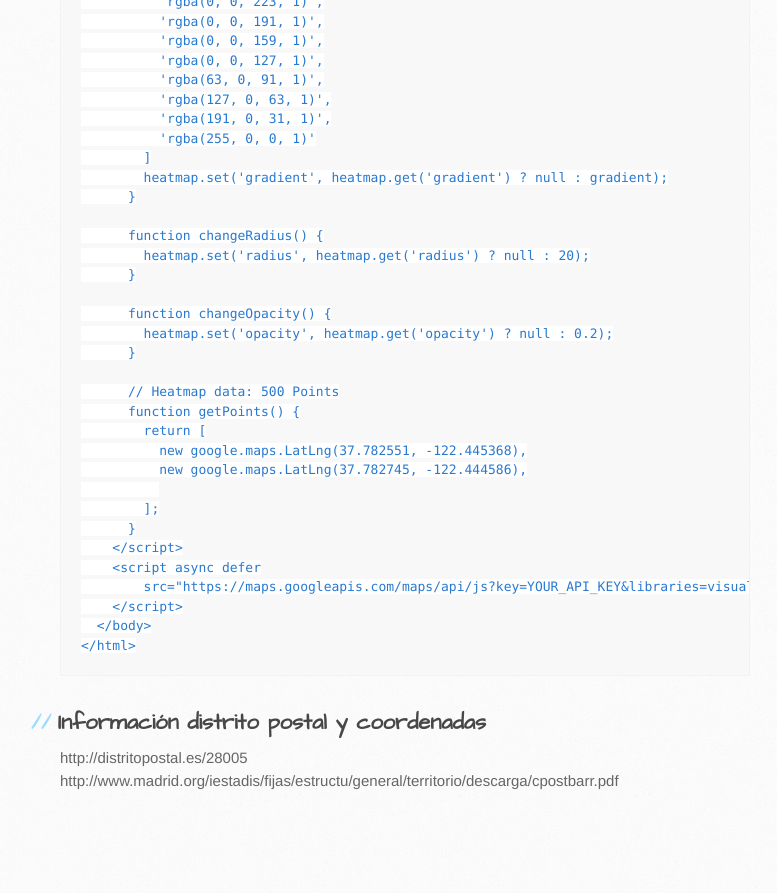
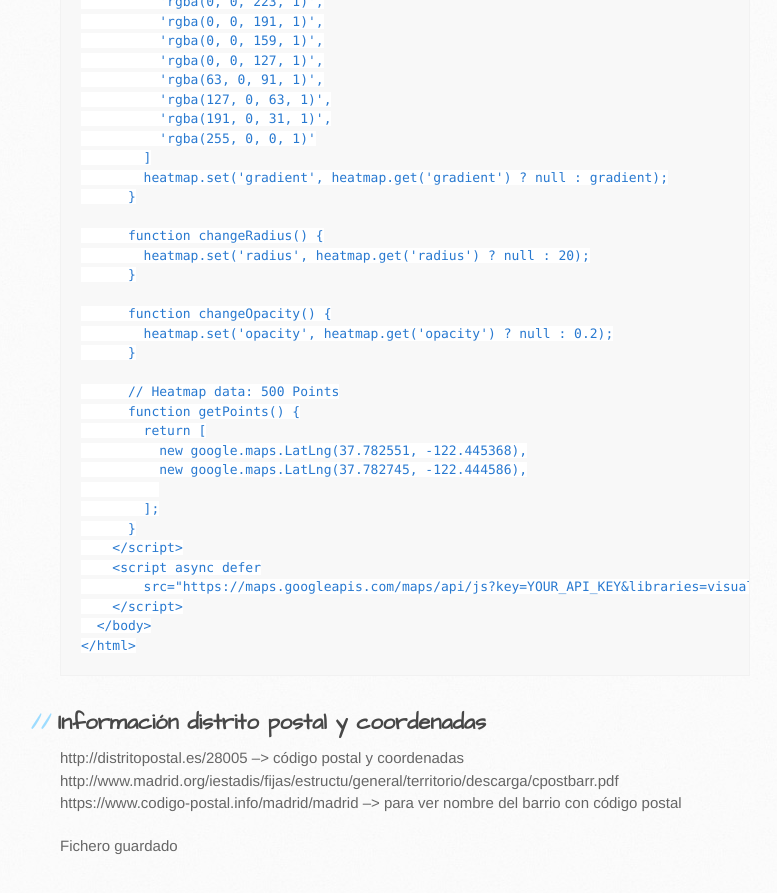
Before and after one commit to AlfonsoDeUna/VisualizationProject, a Jekyll site: the page built from config-map.md, in a window 1280 px wide and 900 px high, scrolled down 3908 px. Shown: the top 893 px of the window, without its empty margins (110-887 px from the left). Built offline with Jekyll 4.4.1, drawn with Linux system fonts in a browser that asks for light colours; our own code applies the rules of GitHub Pages for plain Markdown files; before the commit the page ends 4743 px from its top, so only the background shows below that.

Commit message:
Update config-map.md

```diff
--- a/config-map.md
+++ b/config-map.md
@@ -210,5 +210,8 @@ heatmap.setMap(map);
 
 ## Información distrito postal y coordenadas
 
-http://distritopostal.es/28005
+http://distritopostal.es/28005 --> código postal y coordenadas
 http://www.madrid.org/iestadis/fijas/estructu/general/territorio/descarga/cpostbarr.pdf
+https://www.codigo-postal.info/madrid/madrid --> para ver nombre del barrio con código postal
+
+Fichero guardado
```
